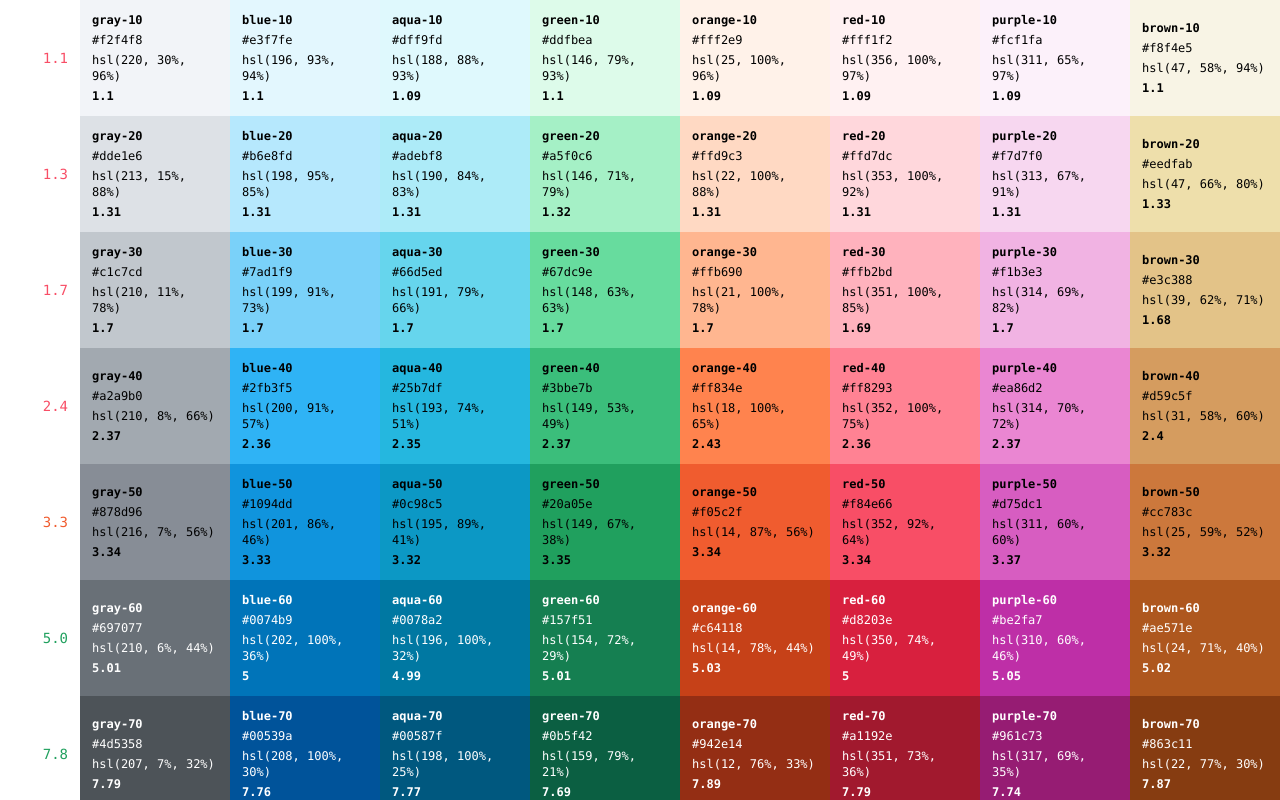
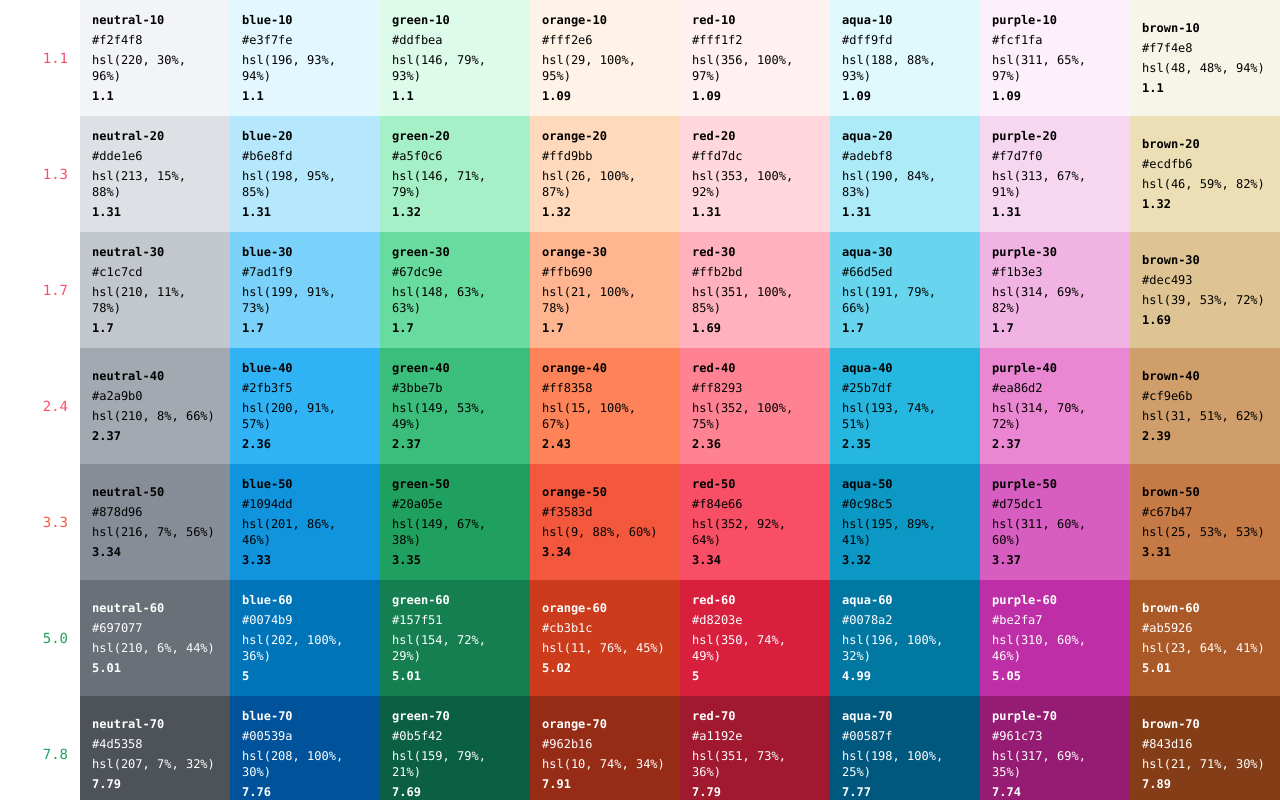
Before and after one commit to frankgrinaert/ui-color-palette, a Next.js app: page / in a window 1280 px wide. Shown: the top 800 px of the page. Built offline with nearby package versions, Linux system fonts and the light colour scheme.

Commit message:
Update color-palette.tsx

```diff
--- a/color-palette.tsx
+++ b/color-palette.tsx
@@ -30,6 +30,20 @@ function truncateToTwoDecimals(num: number): string {
 // Function to determine if text should be white or black based on background color
 function shouldUseWhiteText(hexColor: string): boolean {
   return chroma.contrast(hexColor, "#ffffff") >= chroma.contrast(hexColor, "#000000")
+}
+
+const brand = {
+  'wfp': '#007dbc',
+  'navy': '#000f59',
+  'aquamarine': '#008eb2',
+  'darkgreen': '#005d45',
+  'green': '#03924a',
+  'ivory': '#ece1b1',
+  'earthybrown': '#aa5628',
+  'orange': '#f24c02',
+  'red': '#e3002b',
+  'purple': '#ac1294',
+  'burgundy': '#950158',
 }
 
 const carbon = {
@@ -181,7 +195,7 @@ const carbon = {
 
 // Original color scales with only hex values
 const originalColorScales: ColorScales = {
-  gray: {
+  neutral: {
     10: carbon.coolGray[10],
     20: carbon.coolGray[20],
     30: carbon.coolGray[30],
@@ -205,18 +219,6 @@ const originalColorScales: ColorScales = {
     90: chroma.mix(carbon.cyan[90], carbon.blue[90], 0.8).hex(),
     100: chroma.mix(carbon.cyan[100], carbon.blue[100], 1.0).hex(),
   },
-  aqua: {
-    10: chroma.mix(carbon.cyan[10], carbon.teal[10], 0.5).hex(),
-    20: chroma.mix(carbon.cyan[20], carbon.teal[20], 0.5).hex(),
-    30: chroma.mix(carbon.cyan[30], carbon.teal[30], 0.5).hex(),
-    40: chroma.mix(carbon.cyan[40], carbon.teal[40], 0.5).hex(),
-    50: chroma.mix(carbon.cyan[50], carbon.teal[50], 0.5).hex(),
-    60: chroma.mix(carbon.cyan[60], carbon.teal[60], 0.5).hex(),
-    70: chroma.mix(carbon.cyan[70], carbon.teal[70], 0.5).hex(),
-    80: chroma.mix(carbon.cyan[80], carbon.teal[80], 0.5).hex(),
-    90: chroma.mix(carbon.cyan[90], carbon.teal[90], 0.5).hex(),
-    100: chroma.mix(carbon.cyan[100], carbon.teal[100], 0.5).hex(),
-  },
   green: {
     10: chroma.mix(carbon.green[10], carbon.teal[10], 0.2).hex(),
     20: chroma.mix(carbon.green[20], carbon.teal[20], 0.2).hex(),
@@ -230,16 +232,17 @@ const originalColorScales: ColorScales = {
     100: chroma.mix(carbon.green[100], carbon.teal[100], 0.5).hex(),
   },
   orange: {
-    10: chroma.mix(carbon.orange[10], carbon.red[10], 0.1).hex(),
-    20: chroma.mix(carbon.orange[20], carbon.red[20], 0.16).hex(),
+    10: chroma.mix(carbon.orange[10], carbon.yellow[10], 0.1).hex(),
+    20: chroma.mix(carbon.orange[20], carbon.yellow[20], 0.05).hex(),
     30: chroma.mix(carbon.orange[30], carbon.red[30], 0.2).hex(),
-    40: chroma.mix(carbon.orange[40], carbon.red[40], 0.25).hex(),
-    50: chroma.mix(carbon.orange[50], carbon.red[50], 0.3).hex(),
-    60: chroma.mix(carbon.orange[60], carbon.red[60], 0.35).hex(),
-    70: chroma.mix(carbon.orange[70], carbon.red[70], 0.4).hex(),
-    80: chroma.mix(carbon.orange[80], carbon.red[80], 0.4).hex(),
-    90: chroma.mix(carbon.orange[90], carbon.red[90], 0.4).hex(),
-    100: chroma.mix(carbon.orange[100], carbon.red[100], 0.4).hex(),
+    40: chroma.mix(carbon.orange[40], carbon.red[40], 0.35).hex(),
+    50: chroma.mix(carbon.orange[50], carbon.red[50], 0.5).hex(),
+    61: brand.orange,
+    60: chroma.mix(carbon.orange[60], carbon.red[60], 0.5).hex(),
+    70: chroma.mix(carbon.orange[70], carbon.red[70], 0.5).hex(),
+    80: chroma.mix(carbon.orange[80], carbon.red[80], 0.5).hex(),
+    90: chroma.mix(carbon.orange[90], carbon.red[90], 0.5).hex(),
+    100: chroma.mix(carbon.orange[100], carbon.red[100], 0.5).hex(),
   },
   red: {
     10: chroma.mix(carbon.red[10], carbon.magenta[10], 0.2).hex(),
@@ -265,6 +268,18 @@ const originalColorScales: ColorScales = {
   //   90: chroma.mix(carbon.yellow[90], carbon.gray[90], 0.55).hex(),
   //   100: chroma.mix(carbon.yellow[100], carbon.gray[100], 0.55).hex(),
   // },
+  aqua: {
+    10: chroma.mix(carbon.cyan[10], carbon.teal[10], 0.5).hex(),
+    20: chroma.mix(carbon.cyan[20], carbon.teal[20], 0.5).hex(),
+    30: chroma.mix(carbon.cyan[30], carbon.teal[30], 0.5).hex(),
+    40: chroma.mix(carbon.cyan[40], carbon.teal[40], 0.5).hex(),
+    50: chroma.mix(carbon.cyan[50], carbon.teal[50], 0.5).hex(),
+    60: chroma.mix(carbon.cyan[60], carbon.teal[60], 0.5).hex(),
+    70: chroma.mix(carbon.cyan[70], carbon.teal[70], 0.5).hex(),
+    80: chroma.mix(carbon.cyan[80], carbon.teal[80], 0.5).hex(),
+    90: chroma.mix(carbon.cyan[90], carbon.teal[90], 0.5).hex(),
+    100: chroma.mix(carbon.cyan[100], carbon.teal[100], 0.5).hex(),
+  },
   purple: {
     10: chroma.mix(carbon.magenta[10], carbon.purple[10], 0.35).hex(),
     20: chroma.mix(carbon.magenta[20], carbon.purple[20], 0.35).hex(),
@@ -278,16 +293,16 @@ const originalColorScales: ColorScales = {
     100: chroma.mix(carbon.magenta[100], carbon.purple[100], 0.1).hex(),
   },
   brown: {
-    10: chroma.average([carbon.yellow[10], carbon.orange[10], carbon.gray[10]], 'oklab', [1, 0, 1]).hex(),
-    20: chroma.average([carbon.yellow[20], carbon.orange[20], carbon.gray[20]], 'oklab', [1, 0, 1]).hex(),
-    30: chroma.average([carbon.yellow[30], carbon.orange[30], carbon.gray[30]], 'oklab', [1, 0.5, 1]).hex(),
-    40: chroma.average([carbon.yellow[40], carbon.orange[40], carbon.gray[40]], 'oklab', [1, 1, 1]).hex(),
-    50: chroma.average([carbon.yellow[50], carbon.orange[50], carbon.gray[50]], 'oklab', [1, 2.5, 1]).hex(),
-    60: chroma.average([carbon.yellow[60], carbon.orange[60], carbon.gray[60]], 'oklab', [1, 7, 1]).hex(),
-    70: chroma.average([carbon.yellow[70], carbon.orange[70], carbon.gray[70]], 'oklab', [0, 10, 1]).hex(),
-    80: chroma.average([carbon.yellow[80], carbon.orange[80], carbon.gray[80]], 'oklab', [0, 10, 1]).hex(),
-    90: chroma.average([carbon.yellow[90], carbon.orange[90], carbon.gray[90]], 'oklab', [0, 10, 1]).hex(),
-    100: chroma.average([carbon.yellow[100], carbon.orange[100], carbon.gray[100]], 'oklab', [0, 10, 1]).hex(),
+    10: chroma.average([carbon.yellow[10], carbon.orange[10], carbon.gray[10]], 'oklab', [1, 0, 1.5]).hex(),
+    20: chroma.average([carbon.yellow[20], carbon.orange[20], carbon.gray[20]], 'oklab', [1, 0, 1.5]).hex(),
+    30: chroma.average([carbon.yellow[30], carbon.orange[30], carbon.gray[30]], 'oklab', [1, 0.5, 1.5]).hex(),
+    40: chroma.average([carbon.yellow[40], carbon.orange[40], carbon.gray[40]], 'oklab', [1, 1, 1.5]).hex(),
+    50: chroma.average([carbon.yellow[50], carbon.orange[50], carbon.gray[50]], 'oklab', [1, 2.5, 1.5]).hex(),
+    60: chroma.average([carbon.yellow[60], carbon.orange[60], carbon.gray[60]], 'oklab', [1, 7, 1.5]).hex(),
+    70: chroma.average([carbon.yellow[70], carbon.orange[70], carbon.gray[70]], 'oklab', [0, 10, 1.5]).hex(),
+    80: chroma.average([carbon.yellow[80], carbon.orange[80], carbon.gray[80]], 'oklab', [0, 10, 1.5]).hex(),
+    90: chroma.average([carbon.yellow[90], carbon.orange[90], carbon.gray[90]], 'oklab', [0, 10, 1.5]).hex(),
+    100: chroma.average([carbon.yellow[100], carbon.orange[100], carbon.gray[100]], 'oklab', [0, 10, 1.5]).hex(),
   }
 }
 
```
